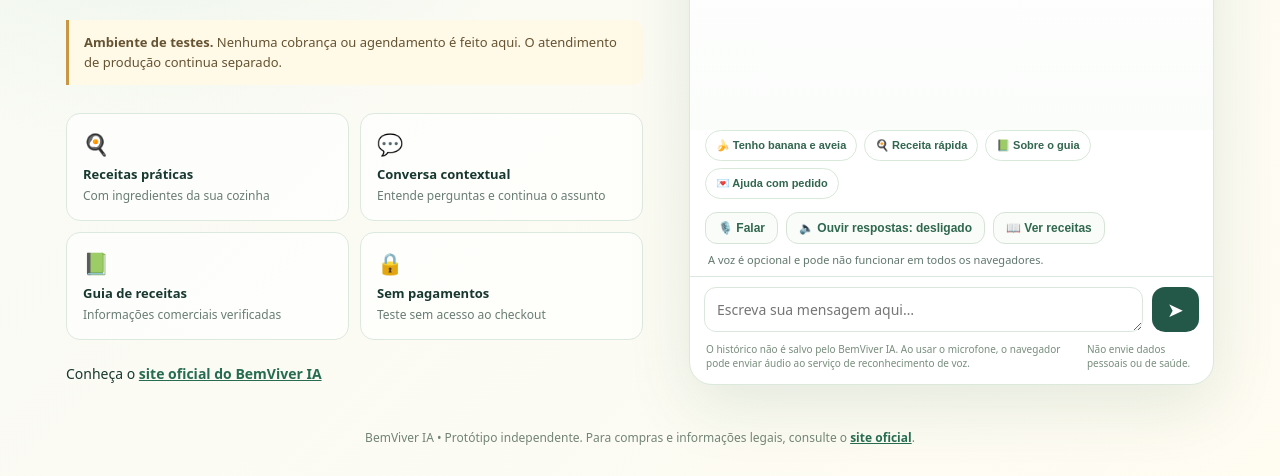
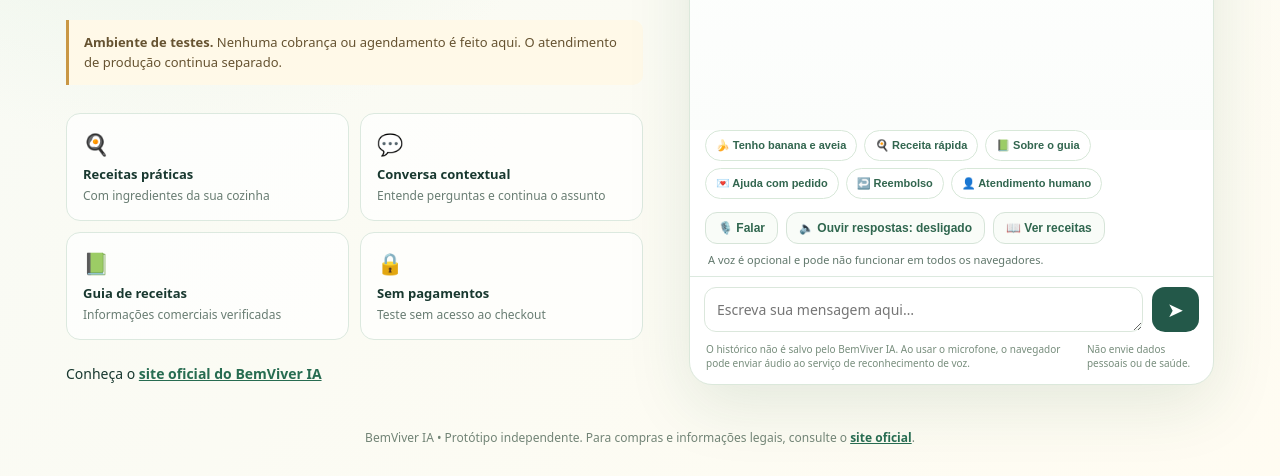
Before and after one commit to erickribeiro70-source/Vendas-on-, a website: page bemviver-agent-test/index.html in a window 1280 px wide. Shown: the part 433-909 px from the top of the page. Drawn offline with Linux system fonts and the light colour scheme; no server answers.

Commit message:
test: atalhos de reembolso e atendimento humano

```diff
--- a/bemviver-agent-test/index.html
+++ b/bemviver-agent-test/index.html
@@ -37,6 +37,8 @@
       <button type="button" data-question="Quero o passo a passo da omelete de tomate e ervas">🍳 Receita rápida</button>
       <button type="button" data-question="Quanto custa o guia digital BemViver IA?">📗 Sobre o guia</button>
       <button type="button" data-question="Já paguei o guia. Como recebo o PDF?">💌 Ajuda com pedido</button>
+      <button type="button" data-question="Quero solicitar um reembolso">↩️ Reembolso</button>
+      <button type="button" data-question="Quero falar com atendente humano">👤 Atendimento humano</button>
     </div>
     <div class="extras" aria-label="Ferramentas do atendimento">
       <button type="button" id="mic" class="tool" aria-pressed="false" title="Ditado por voz" hidden>🎙️ <span>Falar</span></button>
```
